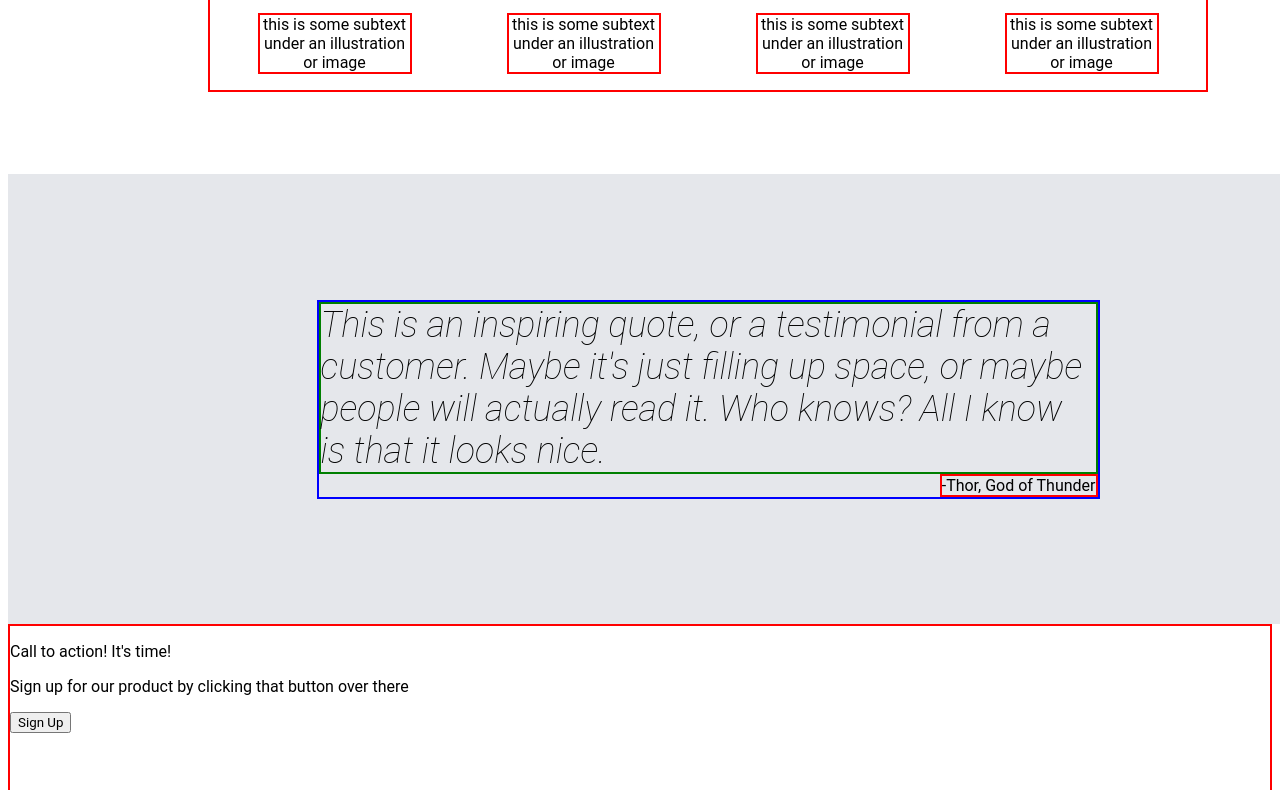
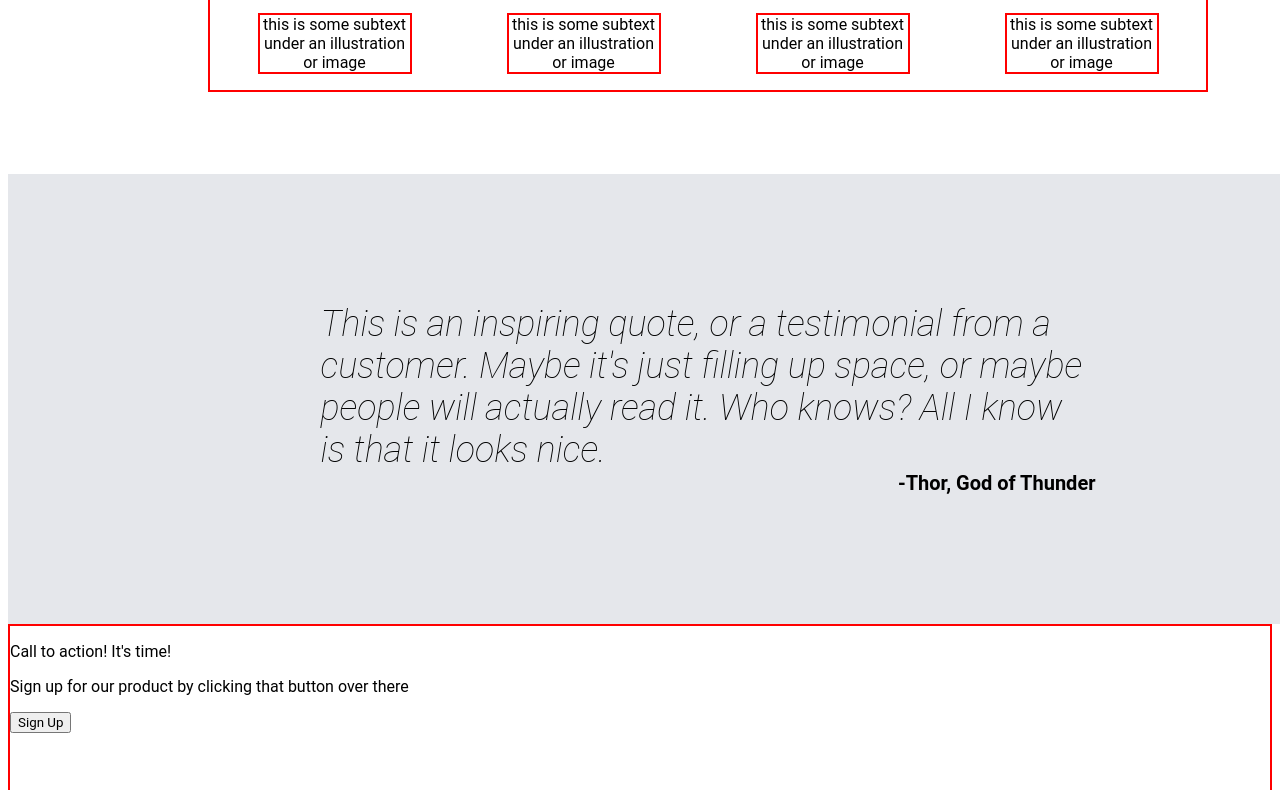
Before and after one commit to Nabin02/landing-page, a plain HTML site: page index.html in a window 1280 px wide. Shown: the part 804-1594 px from the top of the page. Drawn offline with Linux system fonts and the light colour scheme.

Commit message:
Update and complete section three: quote section

```diff
--- a/style.css
+++ b/style.css
@@ -1,6 +1,5 @@
 * {
-    /*border: 2px solid red; */
-    font-family: "Roboto";
+    font-family: roboto, sans-serif;
 }
 
 .heading1 {
@@ -116,7 +115,6 @@
     display: flex;
     align-items: flex-end;
     justify-content: space-around;
-    /* align-content: center; */
     height: 250px;
 }
 
@@ -151,14 +149,12 @@
 }
 
 .menu-eleven {
-    border: 2px solid blue;
     display: flex;
     justify-content: center;
     flex-direction: column;
 }
 
 .menu-eleven-one {
-    border: 2px solid green;
     width: 775px;
     font-style: italic;
     font-weight: lighter;
@@ -170,16 +166,16 @@
 }
 
 .menu-eleven-two {
-    border: 2px solid red;
     display: flex;
     align-self: flex-end;
     margin: 0px;
+    font-weight: bold;
+    font-size: 20px;
 }
 
 .heading8 {
+    height: 350px;
     border: 2px solid red;
-    /* display: flex; */
-    height: 350px;
 }
 
 .heading9 {
```
